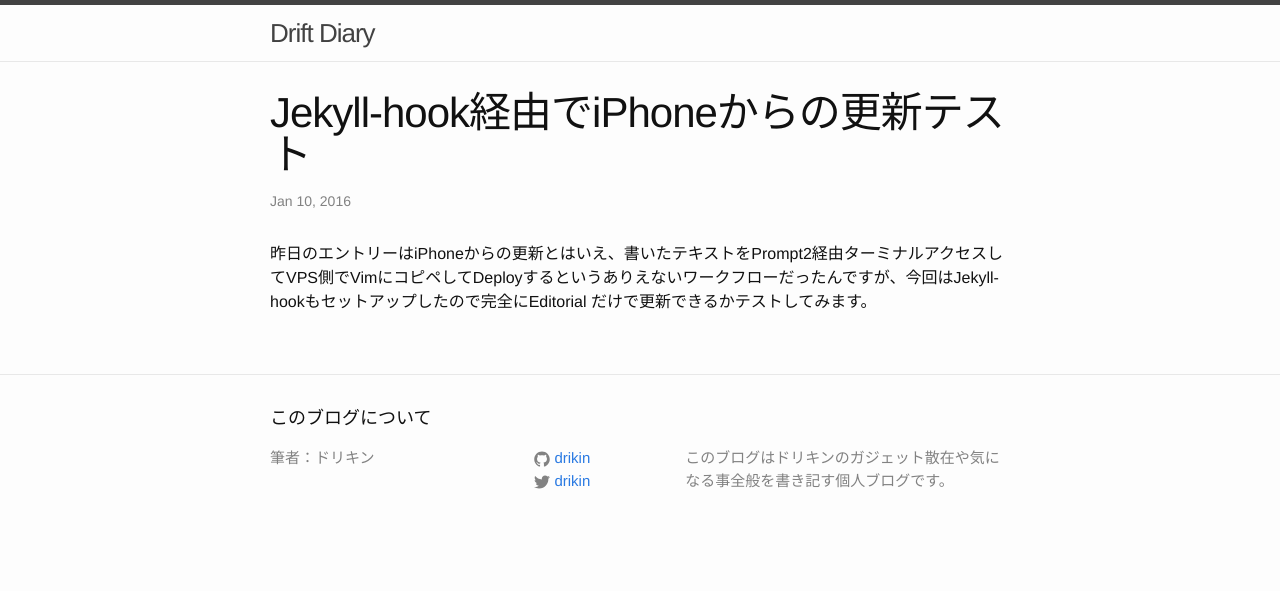
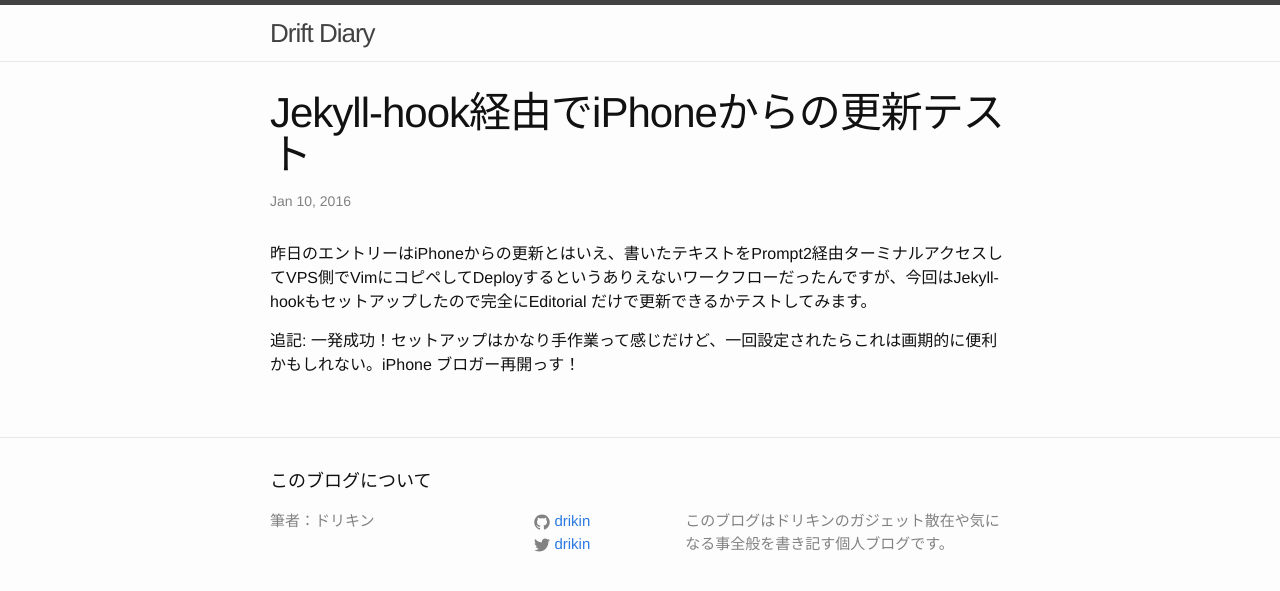
Before and after one commit to drikin/blog, a Jekyll site: the page built from _posts/2016-01-10-test2.md, in a window 1280 px wide. Shown: the top 591 px of the page. Built offline with Jekyll 4.4.1, drawn with Linux system fonts in a browser that asks for light colours; Markdown is read by kramdown in place of the engine named in the settings.

Commit message:
RV: Publish Jekyll Post (Editorial)

```diff
--- a/_posts/2016-01-10-test2.md
+++ b/_posts/2016-01-10-test2.md
@@ -5,3 +5,5 @@
 ---
 
 昨日のエントリーはiPhoneからの更新とはいえ、書いたテキストをPrompt2経由ターミナルアクセスしてVPS側でVimにコピペしてDeployするというありえないワークフローだったんですが、今回はJekyll-hookもセットアップしたので完全にEditorial だけで更新できるかテストしてみます。
+
+追記: 一発成功！セットアップはかなり手作業って感じだけど、一回設定されたらこれは画期的に便利かもしれない。iPhone ブロガー再開っす！
```
